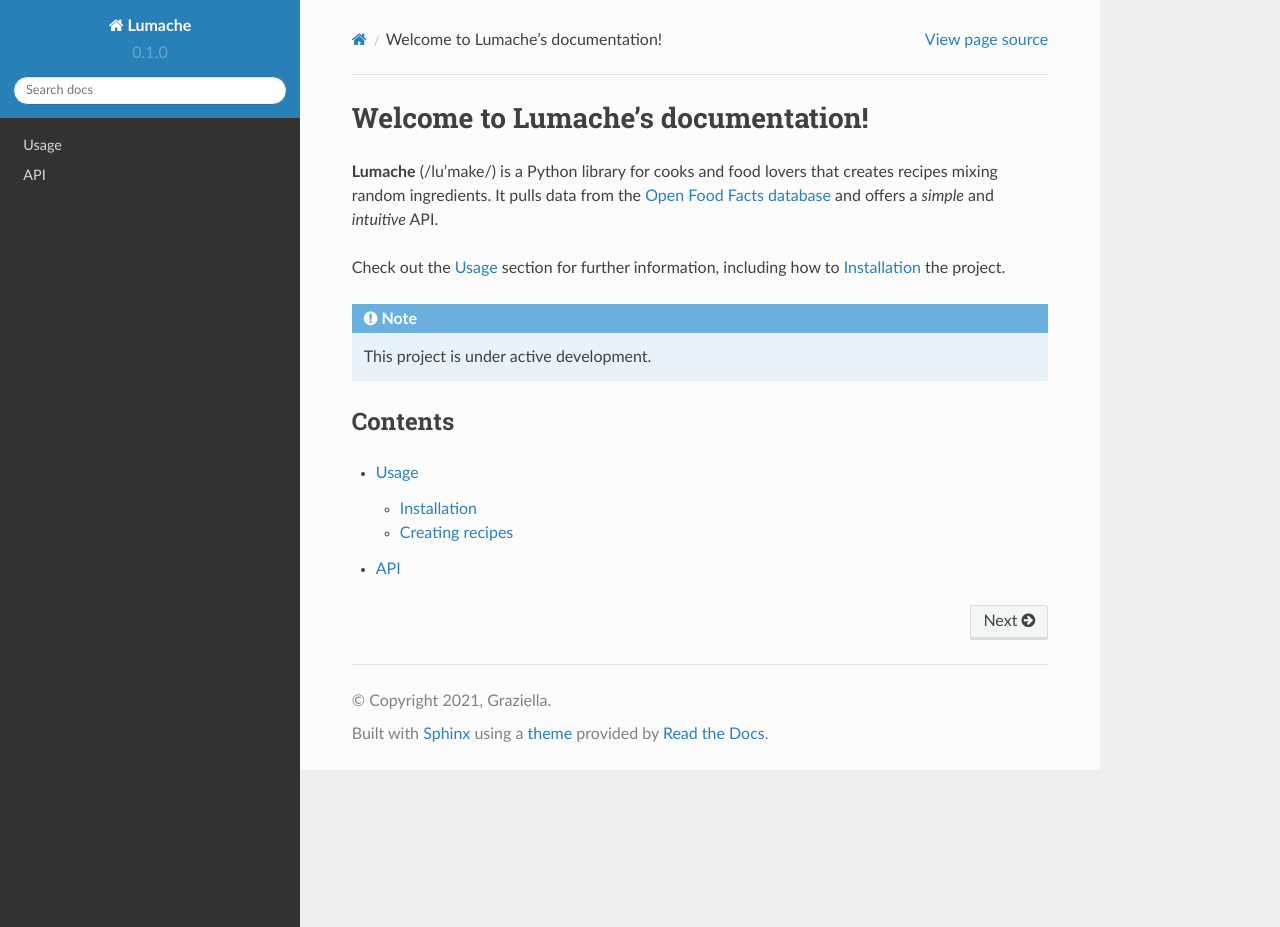
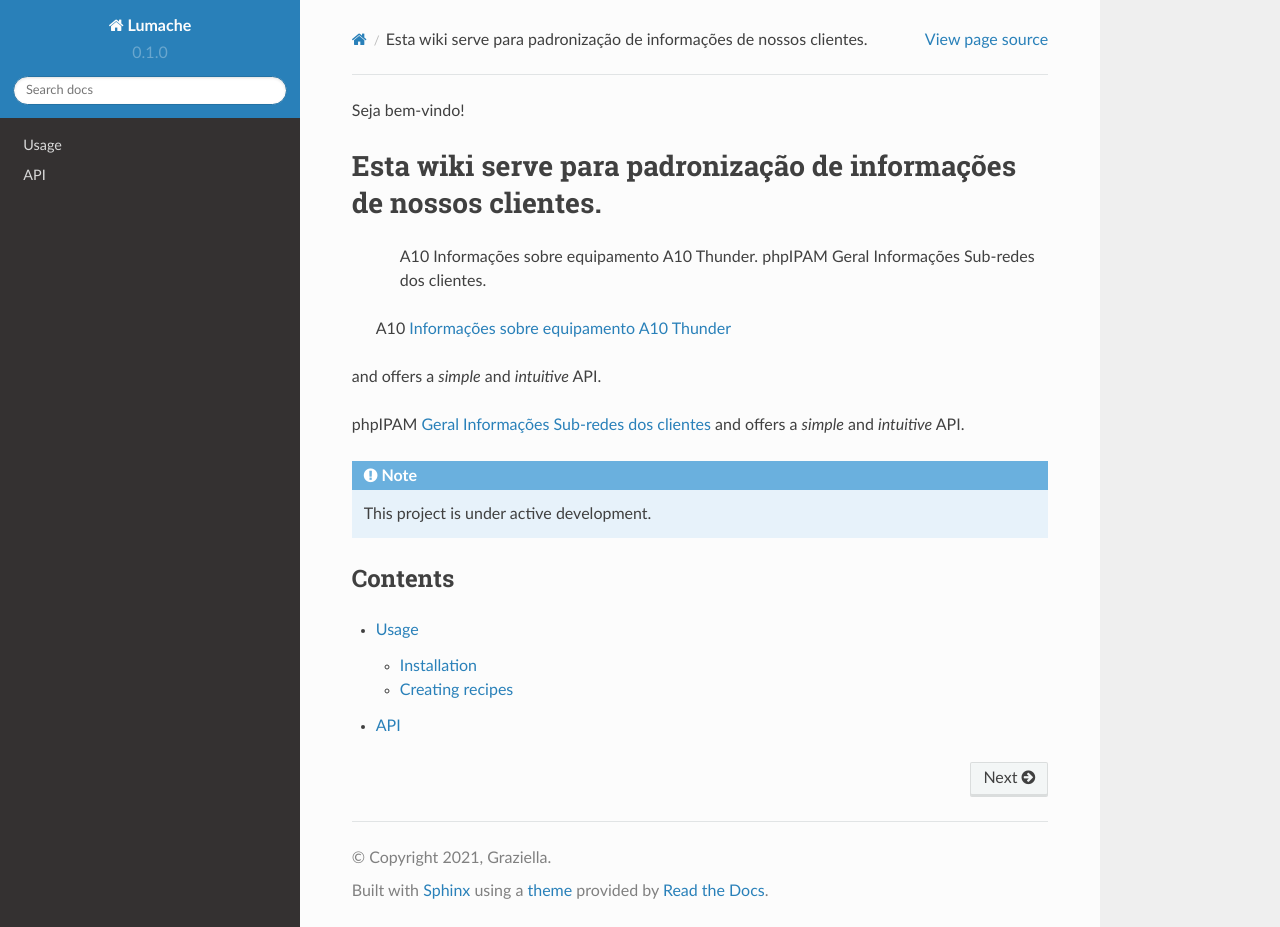
Before and after one commit to vpdnetwork/teste, a Sphinx documentation site: the page built from docs/source/index.rst, in a window 1280 px wide and 927 px high. Built offline with Sphinx 7.4.7 and the Read the Docs theme 2.0.0, drawn with Linux system fonts in a browser that asks for light colours.

Commit message:
Update index.rst

```diff
--- a/docs/source/index.rst
+++ b/docs/source/index.rst
@@ -1,13 +1,18 @@
-Welcome to Lumache's documentation!
+Seja bem-vindo!
+
+Esta wiki serve para padronização de informações de nossos clientes.
 ===================================
 
-**Lumache** (/lu'make/) is a Python library for cooks and food lovers
-that creates recipes mixing random ingredients.
-It pulls data from the `Open Food Facts database <https://world.openfoodfacts.org/>`_
+
+    A10 Informações sobre equipamento A10 Thunder.
+    phpIPAM Geral Informações Sub-redes dos clientes.
+
+  A10 `Informações sobre equipamento A10 Thunder <http://wiki.vpdnetwork.net.br:3000/Informa%C3%A7%C3%B5es/A10/A10>`_
 and offers a *simple* and *intuitive* API.
 
-Check out the :doc:`usage` section for further information, including
-how to :ref:`installation` the project.
+phpIPAM `Geral Informações Sub-redes dos clientes <http://172.31.19.1/index.php?page=dashboard>`_
+and offers a *simple* and *intuitive* API.
+
 
 .. note::
 
```
